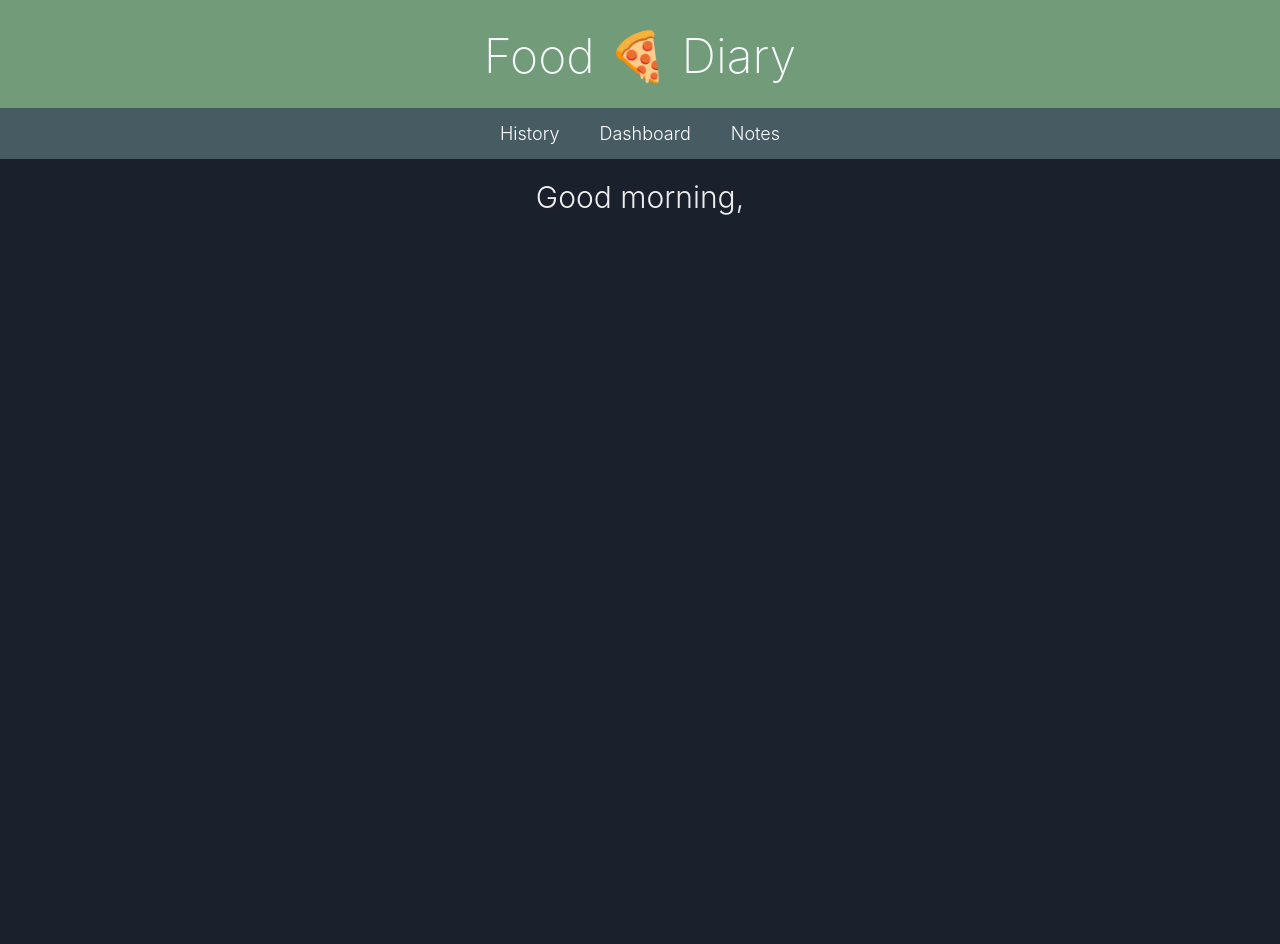
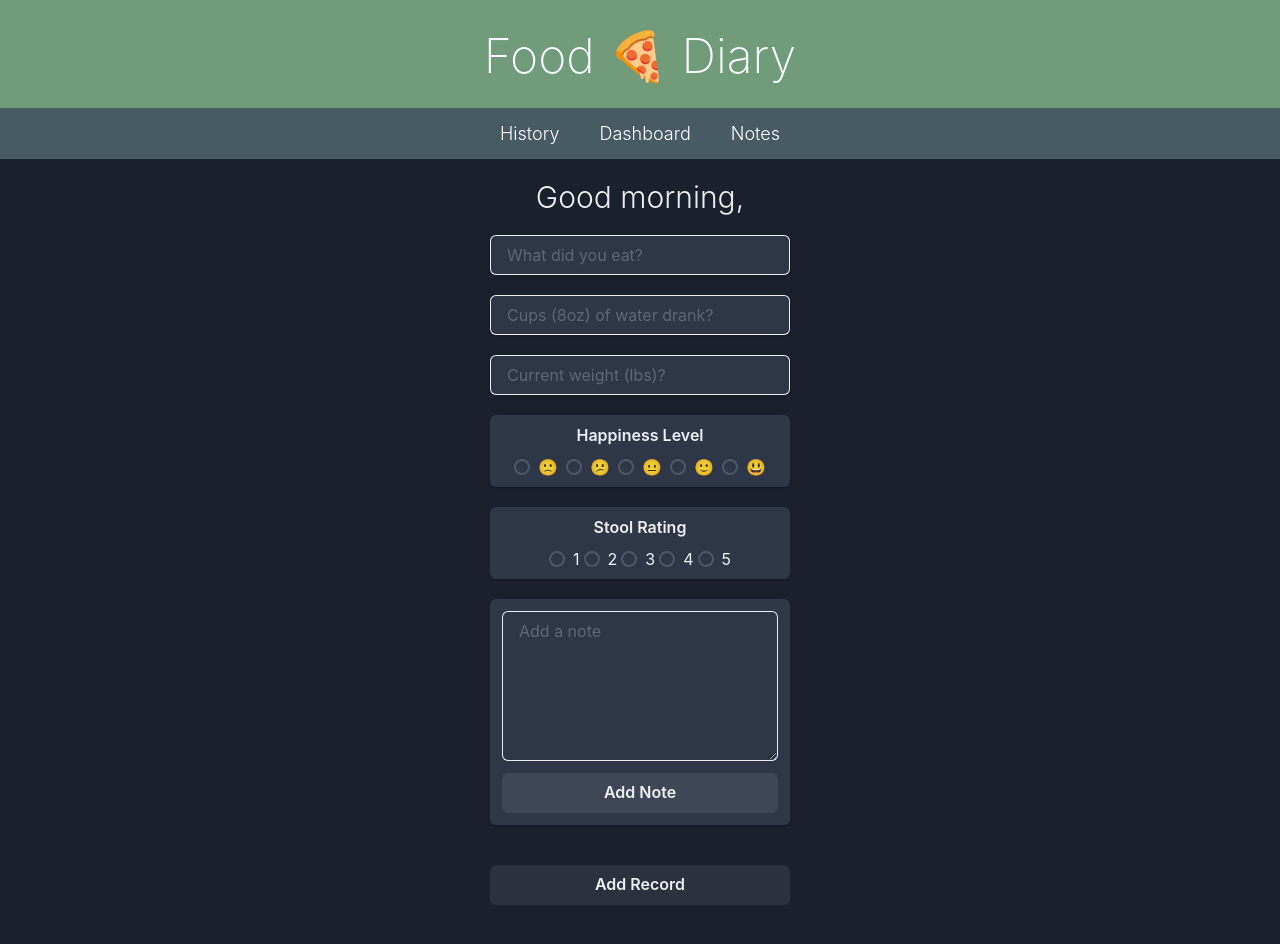
Before and after one commit to HansenJacobA/food-diary, a Next.js app: page /home in a window 1280 px wide. Before the commit the page ends 800 px from the top, so only its background shows below. Built offline with nearby package versions, Linux system fonts and the light colour scheme.

Commit message:
adds record creation

```diff
--- a/src/components/noteForm/index.tsx
+++ b/src/components/noteCard/index.tsx
@@ -2,10 +2,10 @@ import { Button, Card, Fade, Flex, Textarea } from "@chakra-ui/react";
 import { useEffect, useState } from "react";
 import { Day } from "../../types";
 import { submitNote } from "../../utilities/notes";
-import { getCurrentDayRecordsByCurrentDate } from "../../utilities/record";
-import { templateDay } from "../../utilities/record";
+import { getCurrentDayRecordsByCurrentDate } from "../../utilities/day";
+import { templateDay } from "../../utilities/day";
 
-export default function NoteForm() {
+export default function NoteCard() {
   const [note, setNote] = useState("");
   const [currentDay, setCurrentDay] = useState<Day>(templateDay);
   const [noteSubmitted, setNoteSubmitted] = useState(false);
--- /dev/null
+++ b/src/components/recordCard/index.tsx
@@ -0,0 +1,166 @@
+import {
+  Button,
+  Card,
+  Fade,
+  Flex,
+  Input,
+  Radio,
+  RadioGroup,
+  Stack,
+  Textarea,
+  Text,
+  useToast,
+} from "@chakra-ui/react";
+import { useState } from "react";
+import { submitRecord, validateRecord } from "../../utilities/record";
+
+export default function RecordCard() {
+  const [foodName, setFoodName] = useState("");
+  const [cupsOfWater, setCupsOfWater] = useState("");
+  const [weight, setWeight] = useState("");
+  const [happinessRating, setHappinessRating] = useState("");
+  const [stoolRating, setStoolRating] = useState("");
+  const [recordNote, setRecordNote] = useState("");
+  const [recordNotes, setRecordNotes] = useState([]);
+  const toast = useToast();
+
+  const resetValues = () => {
+    setFoodName("");
+    setCupsOfWater("");
+    setWeight("");
+    setHappinessRating("");
+    setStoolRating("");
+    setRecordNote("");
+    setRecordNotes([]);
+  };
+
+  return (
+    <Fade in={true}>
+      <Flex direction="column" gap={5}>
+        <Card>
+          <Input
+            placeholder="What did you eat?"
+            onChange={function updateFoodName({ target }) {
+              setFoodName(target.value);
+            }}
+            value={foodName}
+          />
+        </Card>
+
+        <Card>
+          <Input
+            placeholder="Cups (8oz) of water drank?"
+            onChange={function updateCupsOfWater({ target }) {
+              setCupsOfWater(target.value);
+            }}
+            value={cupsOfWater}
+          />
+        </Card>
+
+        <Card>
+          <Input
+            placeholder="Current weight (lbs)?"
+            onChange={function updateWeight({ target }) {
+              setWeight(target.value);
+            }}
+            value={weight}
+          />
+        </Card>
+
+        <Card p={2}>
+          <Flex justify="center" align="center" direction="column" gap={2}>
+            <Text textAlign="center" fontWeight="semibold">
+              Happiness Level
+            </Text>
+            <RadioGroup onChange={setHappinessRating} value={happinessRating}>
+              <Stack direction="row">
+                <Radio value="1">🙁</Radio>
+                <Radio value="2">😕</Radio>
+                <Radio value="3">😐</Radio>
+                <Radio value="4">🙂</Radio>
+                <Radio value="5">😃</Radio>
+              </Stack>
+            </RadioGroup>
+          </Flex>
+        </Card>
+
+        <Card p={2}>
+          <Flex justify="center" align="center" direction="column" gap={2}>
+            <Text textAlign="center" fontWeight="semibold">
+              Stool Rating
+            </Text>
+            <RadioGroup onChange={setStoolRating} value={stoolRating}>
+              <Stack direction="row" gap={1}>
+                <Radio value="1">1</Radio>
+                <Radio value="2">2</Radio>
+                <Radio value="3">3</Radio>
+                <Radio value="4">4</Radio>
+                <Radio value="5">5</Radio>
+              </Stack>
+            </RadioGroup>
+          </Flex>
+        </Card>
+
+        <Card gap={3} w={300} p={3}>
+          <Textarea
+            h={150}
+            placeholder="Add a note"
+            value={recordNote}
+            onChange={function captureCurrentNote(e) {
+              setRecordNote(e.target.value);
+            }}
+          />
+          <Button
+            onClick={function addNoteToDay() {
+              if (!recordNote.split(" ").join("").length) {
+                setRecordNote("");
+                return;
+              }
+              const updatedRecordNotes = [...recordNotes];
+              updatedRecordNotes.unshift(recordNote);
+              setRecordNotes(updatedRecordNotes);
+              setRecordNote("");
+            }}
+          >
+            Add Note
+          </Button>
+        </Card>
+
+        <Fade in={true}>
+          <Flex direction="column" gap={5}>
+            {recordNotes.map((note: string, noteIndex: number) => (
+              <Fade in={true} key={noteIndex}>
+                <Card p={3}>{note}</Card>
+              </Fade>
+            ))}
+          </Flex>
+        </Fade>
+
+        <Button
+          onClick={function addRecordToDay() {
+            const validatedRecord = validateRecord({
+              foodName,
+              weight,
+              cupsOfWater,
+              stoolRating,
+              happinessRating,
+              recordNotes,
+            });
+            submitRecord(validatedRecord);
+            resetValues();
+
+            toast({
+              title: "Record Saved.",
+              description: "Your record has been saved.",
+              status: "success",
+              duration: 4000,
+              isClosable: true,
+            });
+          }}
+        >
+          Add Record
+        </Button>
+      </Flex>
+    </Fade>
+  );
+}
--- a/src/pages/_app.tsx
+++ b/src/pages/_app.tsx
@@ -7,7 +7,7 @@ import { theme } from "../styles/theme";
 function App({ Component, pageProps }: AppProps) {
   return (
     <ChakraProvider theme={theme}>
-      <Script src="/sw-register.js" />
+      {/* <Script src="/sw-register.js" /> */}
       <Component {...pageProps} />
     </ChakraProvider>
   );
--- a/src/pages/home/index.tsx
+++ b/src/pages/home/index.tsx
@@ -1,6 +1,7 @@
 import { Flex } from "@chakra-ui/react";
 import Template from "../../components/template";
 import Greeting from "../../components/greeting";
+import RecordCard from "../../components/recordCard";
 
 export default function Home() {
   return (
@@ -14,6 +15,7 @@ export default function Home() {
     >
       <Template />
       <Greeting />
+      <RecordCard />
     </Flex>
   );
 }
--- a/src/pages/notes/index.tsx
+++ b/src/pages/notes/index.tsx
@@ -1,6 +1,6 @@
 import Template from "../../components/template";
 import { Flex } from "@chakra-ui/react";
-import NoteForm from "../../components/noteForm";
+import NoteCard from "../../components/noteCard";
 import Greeting from "../../components/greeting";
 
 export default function Notes() {
@@ -15,7 +15,7 @@ export default function Notes() {
     >
       <Template />
       <Greeting />
-      <NoteForm />
+      <NoteCard />
     </Flex>
   );
 }
--- a/src/types/index.ts
+++ b/src/types/index.ts
@@ -17,6 +17,5 @@ export interface Record {
   cupsOfWater: number;
   stoolRating: number;
   happinessRating: number;
-  feelingRating: number;
   recordNotes: string[];
 }
--- /dev/null
+++ b/src/utilities/day/index.ts
@@ -0,0 +1,21 @@
+import { Day } from "../../types";
+import getValueByKey from "../getValueByKey";
+import setValueByKey from "../setValueByKey";
+
+export const templateDay: Day = {
+  date: new Date().toLocaleDateString(),
+  records: [],
+  notes: [],
+};
+
+export const getCurrentDayRecordsByCurrentDate = (): Day => {
+  const days = getValueByKey("days");
+  const currentDate = new Date().toLocaleDateString();
+  return days[currentDate] || { date: currentDate, records: [], notes: [] };
+};
+
+export const upsertDayByDate = (day: Day): void => {
+  const days = getValueByKey("days");
+  days[day.date] = day;
+  setValueByKey("days", days);
+};
--- a/src/utilities/notes/index.ts
+++ b/src/utilities/notes/index.ts
@@ -1,4 +1,4 @@
-import { getCurrentDayRecordsByCurrentDate, upsertDayByDate } from "../record";
+import { getCurrentDayRecordsByCurrentDate, upsertDayByDate } from "../day";
 
 export const submitNote = (note: string) => {
   const day = getCurrentDayRecordsByCurrentDate();
--- a/src/utilities/record/index.ts
+++ b/src/utilities/record/index.ts
@@ -1,33 +1,18 @@
-import { Day, Record } from "../../types";
-import getValueByKey from "../getValueByKey";
-import setValueByKey from "../setValueByKey";
+import { getCurrentDayRecordsByCurrentDate, upsertDayByDate } from "../day";
+import { Record } from "../../types";
 
-export const templateRecord: Record = {
-  date: new Date().toLocaleDateString(),
-  time: new Date().toLocaleTimeString(),
-  foodName: "",
-  weight: 0,
-  cupsOfWater: 0,
-  stoolRating: 0,
-  happinessRating: 0,
-  feelingRating: 0,
-  recordNotes: [],
+export const submitRecord = (record: Record) => {
+  const day = getCurrentDayRecordsByCurrentDate();
+  day.records.unshift(record);
+  upsertDayByDate(day);
 };
 
-export const templateDay: Day = {
-  date: new Date().toLocaleDateString(),
-  records: [],
-  notes: [],
+export const validateRecord = (record): Record => {
+  record.date = new Date().toLocaleDateString();
+  record.time = new Date().toLocaleTimeString();
+  record.weight = parseInt(record.weight) || 0;
+  record.cupsOfWater = parseInt(record.cupsOfWater) || 0;
+  record.stoolRating = parseInt(record.stoolRating) || 0;
+  record.happinessRating = parseInt(record.happinessRating) || 0;
+  return record;
 };
-
-export const getCurrentDayRecordsByCurrentDate = (): Day => {
-  const days = getValueByKey("days");
-  const currentDate = new Date().toLocaleDateString();
-  return days[currentDate] || { date: currentDate, records: [], notes: [] };
-};
-
-export const upsertDayByDate = (day: Day): void => {
-  const days = getValueByKey("days");
-  days[day.date] = day;
-  setValueByKey("days", days);
-};
```
